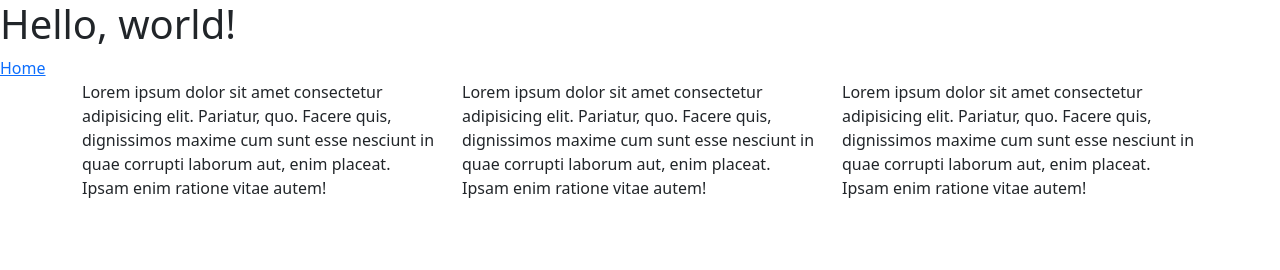
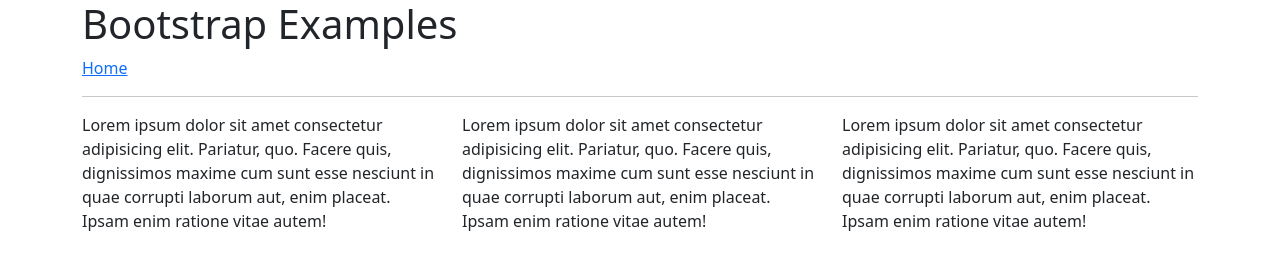
Before and after one commit to Notmarbo/bootstrap-examples, a plain HTML site: page index.html in a window 1280 px wide. Drawn offline with nearby package versions, Linux system fonts and the light colour scheme.

Commit message:
Updated Look

```diff
--- a/index.html
+++ b/index.html
@@ -11,24 +11,31 @@
 </head>
 
 <body>
-    <h1>Hello, world!</h1>
+    <header class="container">
+        <h1>Bootstrap Examples</h1>
         <nav>
             <a href="index.html" rel="Home">Home</a>
         </nav>
+        <hr>
+    </header>
+
     <main>
         <div class="container">
             <div class="row">
-                <div class="col-md">Lorem ipsum dolor sit amet consectetur adipisicing elit. Pariatur, quo. Facere quis,
+                <div class="col-md">
+                    <p>Lorem ipsum dolor sit amet consectetur adipisicing elit. Pariatur, quo. Facere quis,
                         dignissimos maxime cum sunt esse nesciunt in quae corrupti laborum aut, enim placeat. Ipsam enim
-                    ratione vitae autem!
+                        ratione vitae autem!</p>
                 </div>
-                <div class="col-md">Lorem ipsum dolor sit amet consectetur adipisicing elit. Pariatur, quo. Facere quis,
+                <div class="col-md">
+                    <p>Lorem ipsum dolor sit amet consectetur adipisicing elit. Pariatur, quo. Facere quis,
                         dignissimos maxime cum sunt esse nesciunt in quae corrupti laborum aut, enim placeat. Ipsam enim
-                    ratione vitae autem!
+                        ratione vitae autem!</p>
                 </div>
-                <div class="col-md">Lorem ipsum dolor sit amet consectetur adipisicing elit. Pariatur, quo. Facere quis,
+                <div class="col-md">
+                    <p>Lorem ipsum dolor sit amet consectetur adipisicing elit. Pariatur, quo. Facere quis,
                         dignissimos maxime cum sunt esse nesciunt in quae corrupti laborum aut, enim placeat. Ipsam enim
-                    ratione vitae autem!
+                        ratione vitae autem!</p>
                 </div>
     </main>
     <script src="https://cdn.jsdelivr.net/npm/bootstrap@5.3.0-alpha3/dist/js/bootstrap.bundle.min.js"
```
Lines whose indentation alone changed are shown as unchanged.
